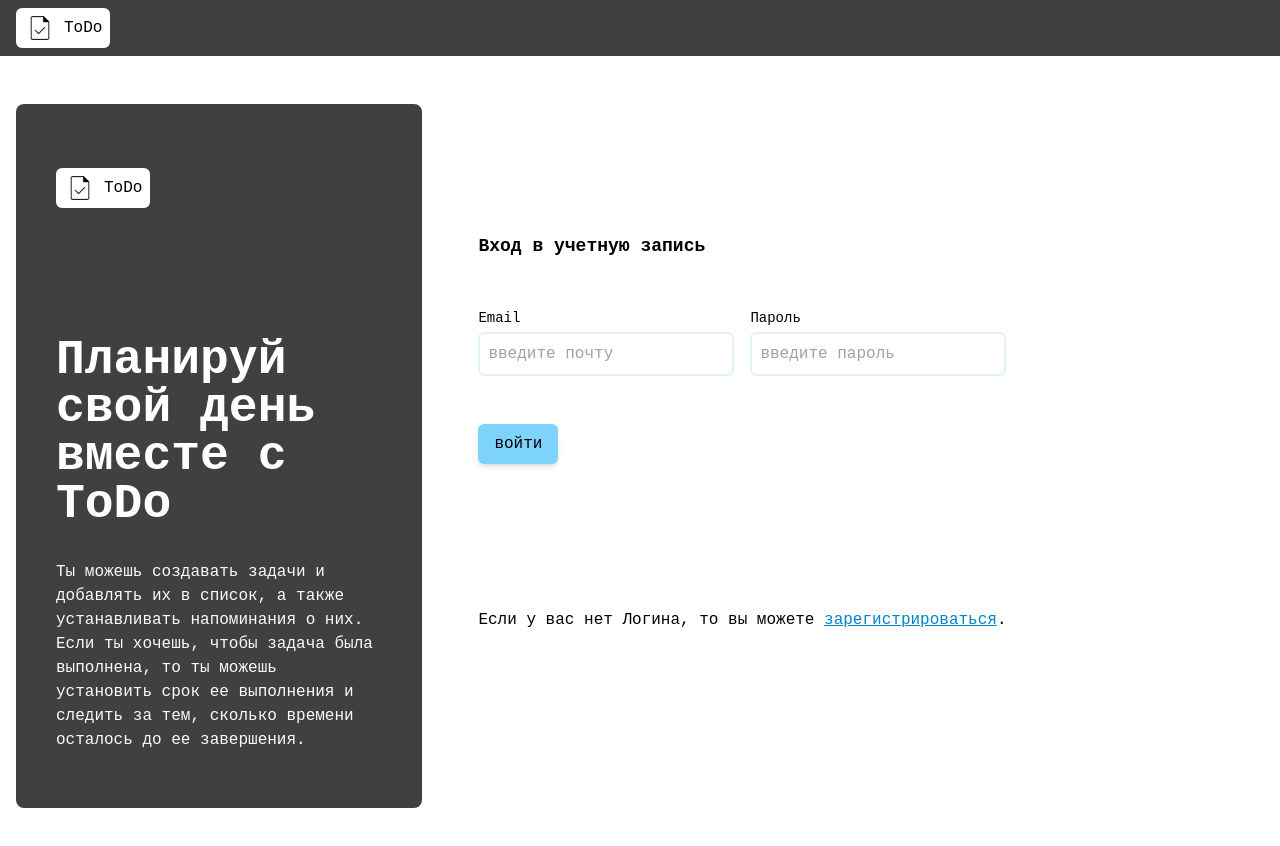
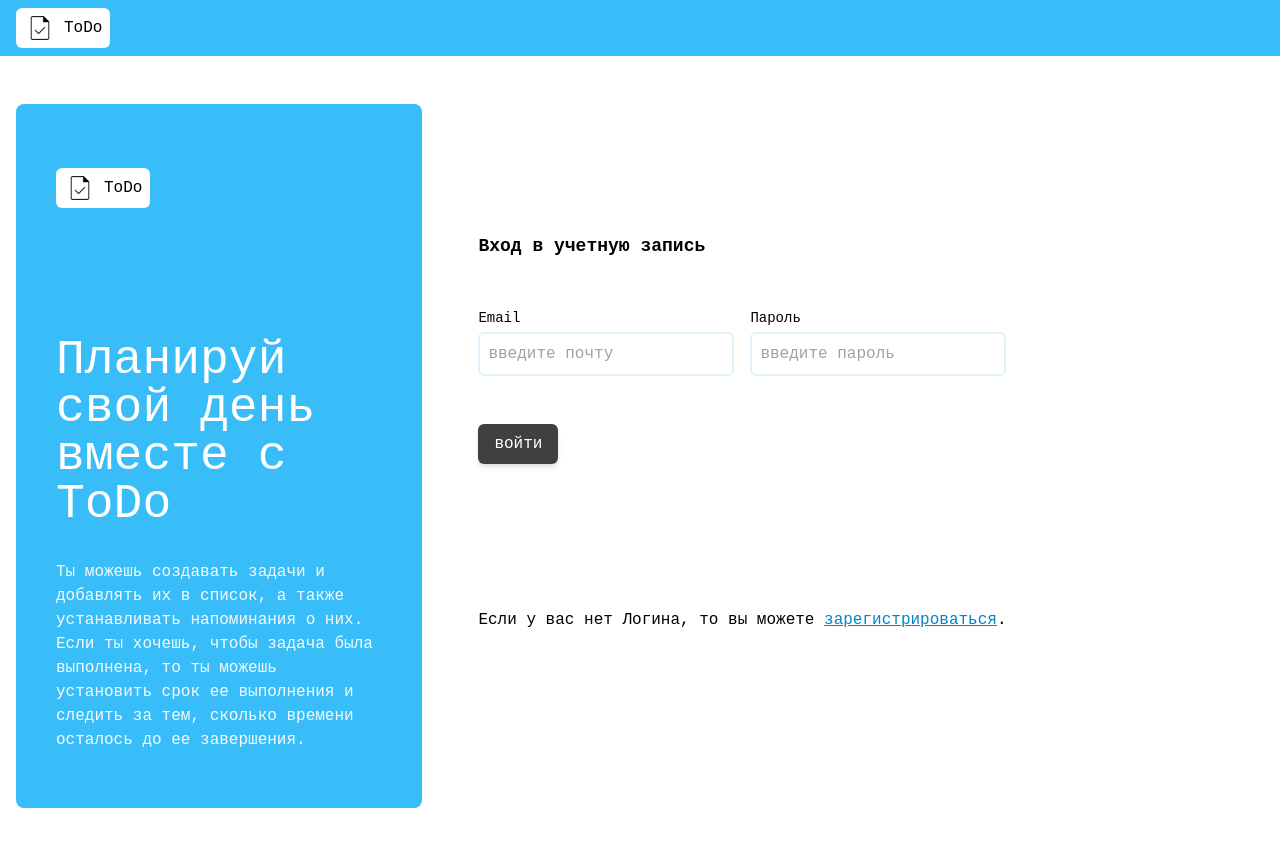
Before and after one commit to Alexeykoh/CRUD_TODO, a React (Create React App) app in the folder crudtodo/: page /auth in a window 1280 px wide. Shown: the top 846 px of the page. Built offline with nearby package versions, Linux system fonts and the light colour scheme.

Commit message:
feat: change style

```diff
--- a/crudtodo/src/components/pages/auth-page/auth-page.tsx
+++ b/crudtodo/src/components/pages/auth-page/auth-page.tsx
@@ -95,7 +95,7 @@ export const AuthPage: React.FC<AuthPageProps> = props => {
                                         loginFn(mail, password)
                                     }}
                                     title={'Войти'}
-                                    addClass={'bg-sky-300 '}
+                                    addClass={''}
                                 />
                             </LoginSectionWrapper>
                             :
@@ -149,7 +149,7 @@ export const AuthPage: React.FC<AuthPageProps> = props => {
                                         registration({mail: mail, password: password, login: login})
                                     }}
                                     title={'Зарегистрироваться'}
-                                    addClass={'bg-sky-300 '}
+                                    addClass={''}
                                 />
                             </RegisterSectionWrapper>
                     }
--- a/crudtodo/src/components/shared/buttons/submit-button.tsx
+++ b/crudtodo/src/components/shared/buttons/submit-button.tsx
@@ -13,7 +13,7 @@ export const SubmitButton: React.FC<SubmitButtonProps> = props => {
                 onClick={() => {
                     props.onClick()
                 }}
-                className={props.addClass + ' ' + ' px-4 py-2 rounded-md hover:scale-105 duration-75 shadow-md w-fit lowercase font-light'}
+                className={props.addClass + ' ' + ' px-4 py-2 rounded-md hover:scale-105 duration-75 shadow-md w-fit lowercase font-ligh bg-black/75 text-white'}
             >{props.title}</button>
         </>
     );
--- a/crudtodo/src/components/shared/labels/greeting-features-label.tsx
+++ b/crudtodo/src/components/shared/labels/greeting-features-label.tsx
@@ -9,10 +9,10 @@ interface GreetingFeaturesLabelProps {
 export const GreetingFeaturesLabel: React.FC<GreetingFeaturesLabelProps> = props => {
     return (
         <>
-            <div className="py-16 px-10 bg-black/75 rounded-lg w-1/3 h-full flex flex-col">
+            <div className="py-16 px-10 bg-sky-400 rounded-lg w-1/3 h-full flex flex-col">
                 <Logo logo={iconLogo}/>
                 <div className="flex flex-col gap-8 pt-32 text-white ">
-                    <h2 className={'text-5xl font-semibold'}>Планируй свой день вместе с ToDo</h2>
+                    <h2 className={'text-5xl '}>Планируй свой день вместе с ToDo</h2>
                     <p className={'font-light text-gray-50'}>Ты можешь создавать задачи и добавлять их в список, а также устанавливать напоминания о них. Если ты хочешь, чтобы задача была выполнена, то ты можешь установить срок ее выполнения и следить за тем, сколько времени осталось до ее завершения.</p>
                 </div>
             </div>
--- a/crudtodo/src/components/widgets/header/header.tsx
+++ b/crudtodo/src/components/widgets/header/header.tsx
@@ -10,7 +10,7 @@ interface HeaderProps {
 export const Header: React.FC<HeaderProps> = props => {
     return (
         <>
-            <div className={'w-full py-2 px-4 bg-black/75 justify-between items-center'}>
+            <div className={'w-full py-2 px-4 bg-sky-400 justify-between items-center'}>
                 <div className="flex items-center gap-2 ">
                     <Logo logo={iconLogo}/>
                 </div>
```
